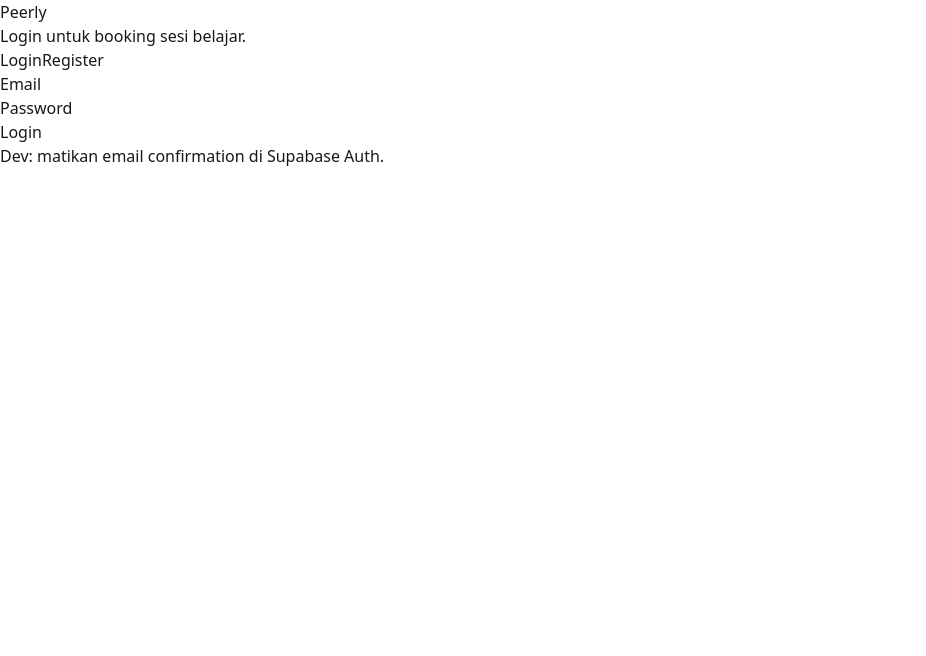
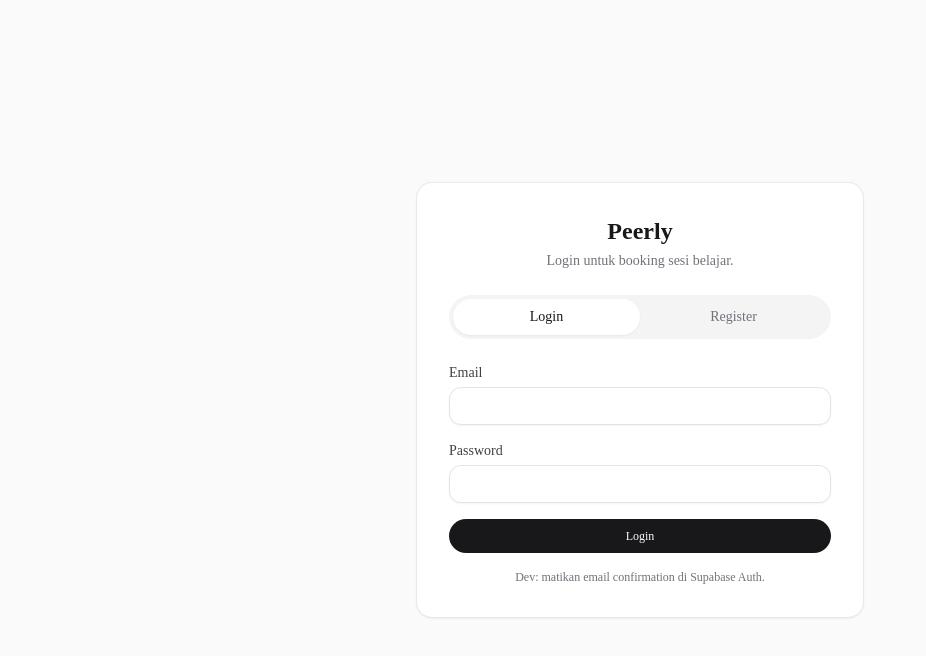
Before and after one commit to Phecdaa/peerly, a Next.js app in the folder web/: page /login in a window 1280 px wide. Shown: the top 656 px of the page, without its empty margins (0-926 px from the left). Built offline with nearby package versions, Linux system fonts and the light colour scheme; no server answers.

Commit message:
Add Tailwind config and improve UI

```diff
--- a/web/app/globals.css
+++ b/web/app/globals.css
@@ -2,14 +2,13 @@
 @tailwind components;
 @tailwind utilities;
 
-/* custom base styles */
 @layer base {
   html {
     scroll-behavior: smooth;
   }
 
   body {
-    @apply bg-white text-zinc-900;
+    @apply min-h-screen bg-zinc-50 text-zinc-900 antialiased;
   }
 
   a {
@@ -17,3 +16,65 @@
     text-decoration: none;
   }
 }
+
+@layer components {
+  .page {
+    @apply mx-auto flex min-h-screen max-w-5xl flex-col gap-6 px-4 py-8 md:px-6 md:py-10;
+  }
+
+  .card {
+    @apply rounded-2xl border border-zinc-200/80 bg-white p-5 shadow-sm shadow-zinc-900/5;
+  }
+
+  .card-title {
+    @apply text-sm font-semibold text-zinc-900;
+  }
+
+  .muted {
+    @apply text-sm text-zinc-500;
+  }
+
+  .btn {
+    @apply inline-flex items-center justify-center rounded-full border border-transparent px-3 py-2 text-xs font-medium transition focus-visible:outline-none focus-visible:ring-2 focus-visible:ring-zinc-900 focus-visible:ring-offset-2 disabled:cursor-not-allowed disabled:opacity-60;
+  }
+
+  .btn-primary {
+    @apply bg-zinc-900 text-zinc-50 hover:bg-zinc-800;
+  }
+
+  .btn-secondary {
+    @apply border-zinc-200 bg-white text-zinc-900 hover:bg-zinc-50;
+  }
+
+  .btn-success {
+    @apply border-emerald-200 bg-emerald-50 text-emerald-900 hover:bg-emerald-100;
+  }
+
+  .btn-danger {
+    @apply border-red-200 bg-red-50 text-red-900 hover:bg-red-100;
+  }
+
+  .btn-info {
+    @apply border-sky-200 bg-sky-50 text-sky-900 hover:bg-sky-100;
+  }
+
+  .input {
+    @apply block w-full rounded-xl border border-zinc-200 bg-white px-3 py-2 text-sm text-zinc-900 shadow-sm shadow-zinc-900/5 placeholder:text-zinc-400 focus:border-zinc-900 focus:outline-none focus:ring-2 focus:ring-zinc-900/10;
+  }
+
+  .select {
+    @apply block w-full rounded-xl border border-zinc-200 bg-white px-3 py-2 text-sm text-zinc-900 shadow-sm shadow-zinc-900/5 focus:border-zinc-900 focus:outline-none focus:ring-2 focus:ring-zinc-900/10;
+  }
+
+  .textarea {
+    @apply block w-full rounded-xl border border-zinc-200 bg-white px-3 py-2 text-sm text-zinc-900 shadow-sm shadow-zinc-900/5 placeholder:text-zinc-400 focus:border-zinc-900 focus:outline-none focus:ring-2 focus:ring-zinc-900/10;
+  }
+
+  .badge {
+    @apply inline-flex items-center rounded-full border border-zinc-200 bg-zinc-50 px-2.5 py-1 text-xs font-medium text-zinc-700;
+  }
+
+  .link {
+    @apply text-xs font-medium text-zinc-900 underline underline-offset-4 hover:text-zinc-700;
+  }
+}
--- a/web/middleware.ts
+++ b/web/middleware.ts
@@ -15,6 +15,7 @@
     return response;
   }
 
+  try {
     const supabase = createServerClient(url, anonKey, {
       cookies: {
         get(name: string) {
@@ -40,6 +41,9 @@
 
     // Touch the session so middleware can refresh it if needed
     await supabase.auth.getUser();
+  } catch (error) {
+    console.error("Supabase middleware error", error);
+  }
 
   return response;
 }
--- /dev/null
+++ b/web/tailwind.config.ts
@@ -0,0 +1,18 @@
+import type { Config } from "tailwindcss";
+
+const config: Config = {
+  content: [
+    "./app/**/*.{js,ts,jsx,tsx,mdx}",
+    "./components/**/*.{js,ts,jsx,tsx,mdx}",
+  ],
+  theme: {
+    extend: {
+      fontFamily: {
+        sans: ["var(--font-sans)", "system-ui", "sans-serif"],
+      },
+    },
+  },
+  plugins: [],
+};
+
+export default config;
```
Lines whose indentation alone changed are shown as unchanged.
